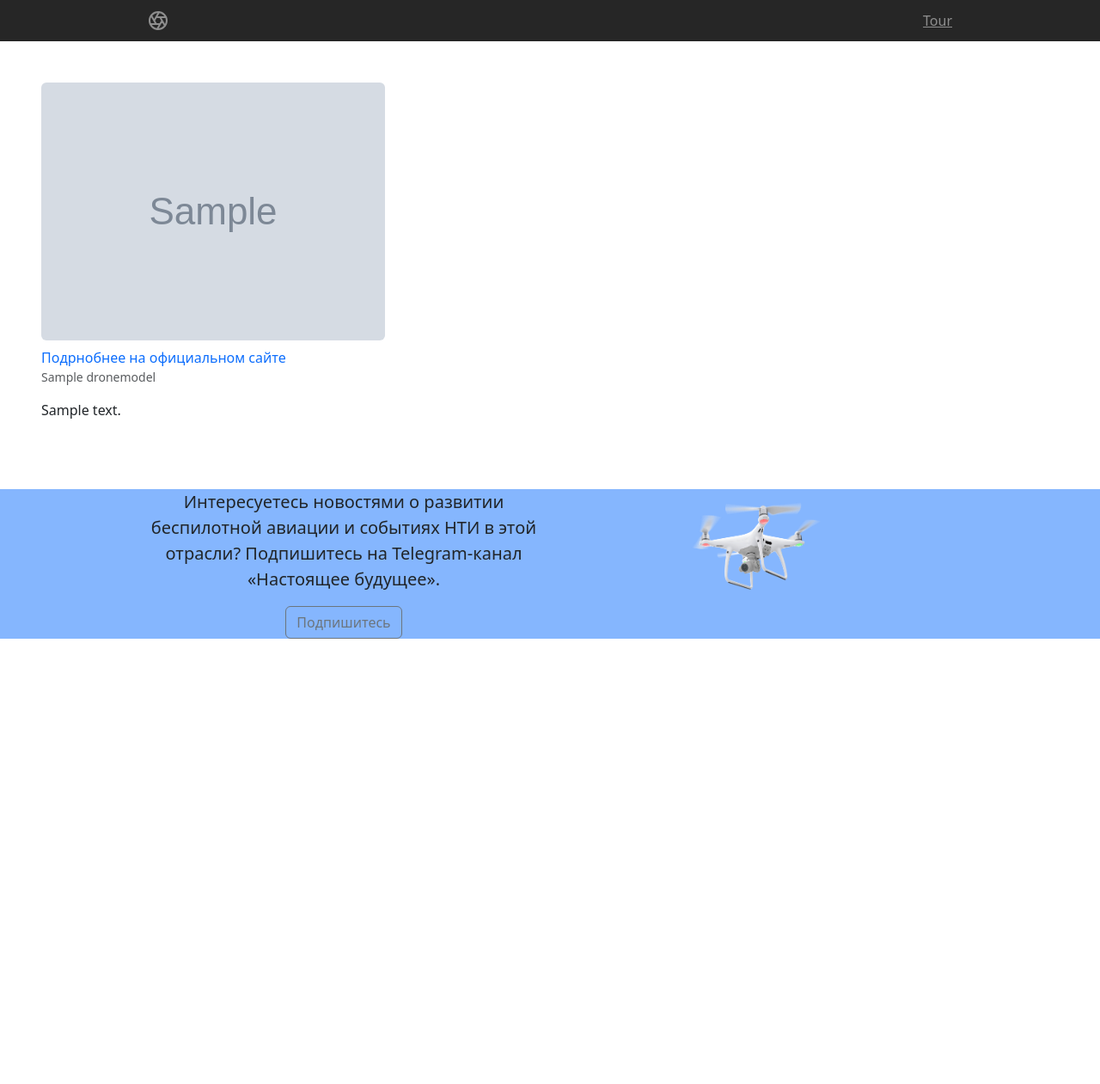
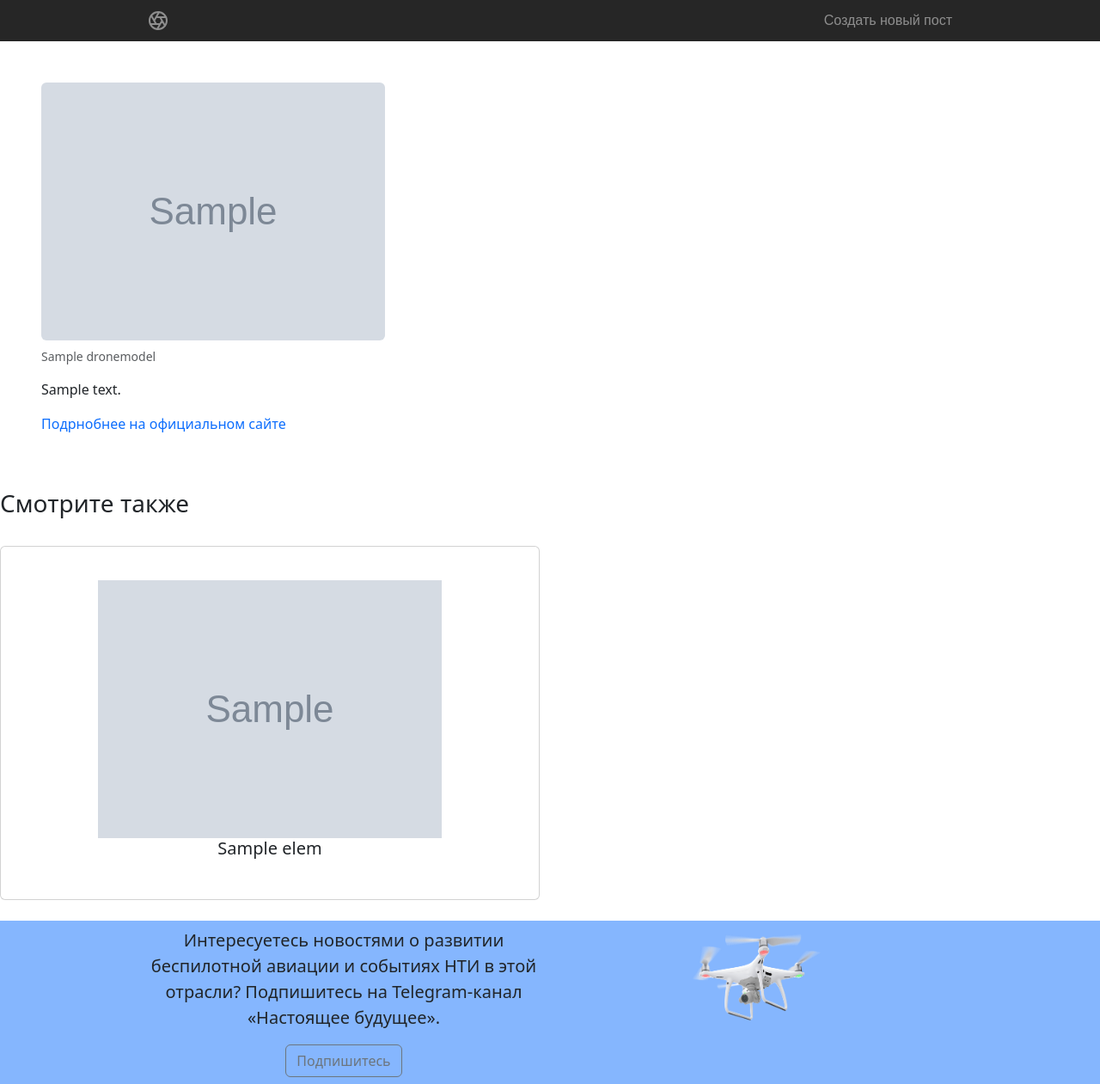
Before and after one commit to VladPath/aeronet_unmanned_aerial_vehicle, a Django app: template aeronet/BAS/templates/BAS/about.html in a window 1280 px wide. Shown: the whole page at 86% size. Before the commit the page ends 743 px from the top, so only its background shows below. Run offline with Django 5.2, Linux system fonts and the light colour scheme; tables that the repository leaves empty hold one stand-in row (values such as "Sample post"); the template is opened without the code that fills it: values that come from a table or form of the project are taken from there, most other values are stand-ins (such as "Sample title", 1, 10 or a date in 2020); grey boxes marked "Sample" are stand-in pictures; some libraries are stand-ins or nearby versions.

Commit message:
modified html pages

```diff
--- a/aeronet/BAS/static/BAS/style/product.css
+++ b/aeronet/BAS/static/BAS/style/product.css
@@ -7,6 +7,7 @@
  */
 
 .site-header {
+  font-family: 'Arial';
   background-color: rgba(0, 0, 0, .85);
   -webkit-backdrop-filter: saturate(180%) blur(20px);
   backdrop-filter: saturate(180%) blur(20px);
--- a/aeronet/BAS/templates/BAS/about.html
+++ b/aeronet/BAS/templates/BAS/about.html
@@ -3,14 +3,29 @@
 {% block content %}
 
 <figure class="figure block p-5">
-    <img src="{% static drone.image %}" class="figure-img img-fluid rounded" alt="...">
+    <img src="{% static drone.image %}" class=" mx-auto figure-img img-fluid rounded" alt="...">
     <br>
-    <a class=' text-decoration-none text-blue' href="#">Подрнобнее на официальном сайте</a></figcaption>
     <figcaption class="figure-caption ">{{drone.title}}</figcaption>
     <p class="figure-caption">{{drone.content |linebreaks}}</p>
+    <a class=' text-decoration-none text-blue' href="#">Подрнобнее на официальном сайте</a></figcaption>
 </figure>
 
-
+<h3>Смотрите также</h5>
+<br>
+<div class="row">
+    {% for elem in post %}
+    <div class="col-sm-6">
+        <div class="card mb-4 w-30 p-3">
+          <a href="{{ elem.get_absolute_url }}" class="btn btn-outline   ">
+          <div class="card-body">
+            <img class=" img-fluid" src="{% static elem.image %}" alt="">
+            <h5 class="card-title text-center">{{elem.title}}</h5>
+          </div>
+        </a>
+        </div>
+      </div>
+      {% endfor %}
+  </div>
 
 
 {% endblock content %}
--- a/aeronet/BAS/templates/BAS/index.html
+++ b/aeronet/BAS/templates/BAS/index.html
@@ -5,7 +5,7 @@
 
 <div class="position-relative overflow-hidden p-3  text-center bg-primary bg-opacity-50 ">
     <div class="col-md-5 p-lg-5 mx-center  d-flex ">
-      <h1 class="display-4 fw-normal  ">КАТАЛОГ РОССИЙСКИХ МОДЕЛЕЙ БАС</h1>
+      <h1 class="display-4  font-italic ">КАТАЛОГ РОССИЙСКИХ МОДЕЛЕЙ БАС</h1>
       <img class='img-fluid'  src="{% static 'BAS/images/drone_bg.png' %}" alt="">
     </div>
   </div>
@@ -14,7 +14,7 @@
   <div class="row">
     {% for elem in post %}
     <div class="col-sm-6">
-        <div class="card mb-4">
+        <div class="card mb-4" >
           <a href="{{ elem.get_absolute_url }}" class="btn btn-outline   ">
           <div class="card-body">
             <img class=" img-fluid" src="{% static elem.image %}" alt="">
--- a/aeronet/BAS/views.py
+++ b/aeronet/BAS/views.py
@@ -25,9 +25,11 @@ def index(request):
 
 def about(request, about_slug):
     drone = get_object_or_404(DroneModels, slug = about_slug)
+    posts = DroneModels.published.all()
     data = {
         'title':'Каталог Российских моделей БАС',
         'data': data_db,
-        'drone': drone
+        'drone': drone,
+        'post':posts
     }
     return render(request, 'BAS/about.html', context=data)
--- a/aeronet/templates/base.html
+++ b/aeronet/templates/base.html
@@ -85,7 +85,7 @@
 
 
 
-    <a class="py-2 d-none d-md-inline-block" href="#">Tour</a>
+    <a class="py-2 text-decoration-none d-none d-md-inline-block" href="#">Создать новый пост</a>
   </nav>
 </header>
 
@@ -100,7 +100,7 @@
 <footer class="bg-primary bg-opacity-50">
     <div class="container text-center ">
       <div class="row">
-        <div class="col">
+        <div class="col my-2">
           <p class="mx-auto lead fw-normal">Интересуетесь новостями о развитии беспилотной авиации и событиях НТИ в этой отрасли?
             Подпишитесь на Telegram-канал «Настоящее будущее».</p>
             <a class="btn btn-outline-secondary" href="#">Подпишитесь</a>
@@ -115,6 +115,11 @@
     </div>
 
 </footer>
+
     <script src="{% static 'BAS/assets/dist/js/bootstrap.bundle.min.js' %}"></script>
+    <script>
+      $('.carousel').carousel()
+    </script>
+
   </body>
 </html>
```
